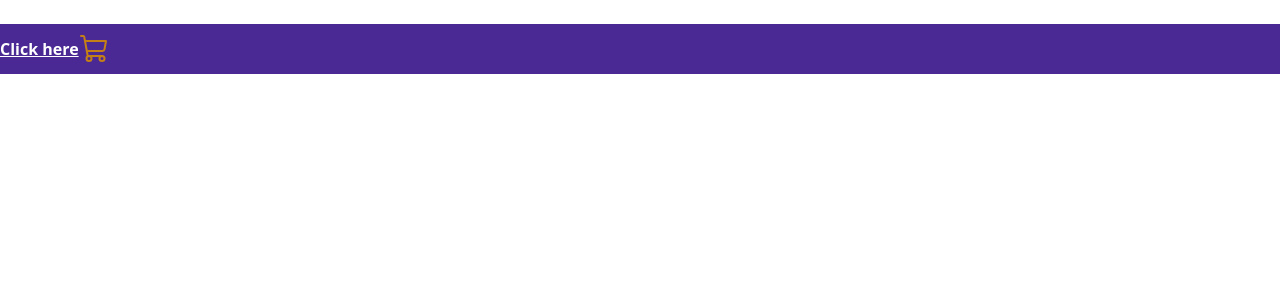
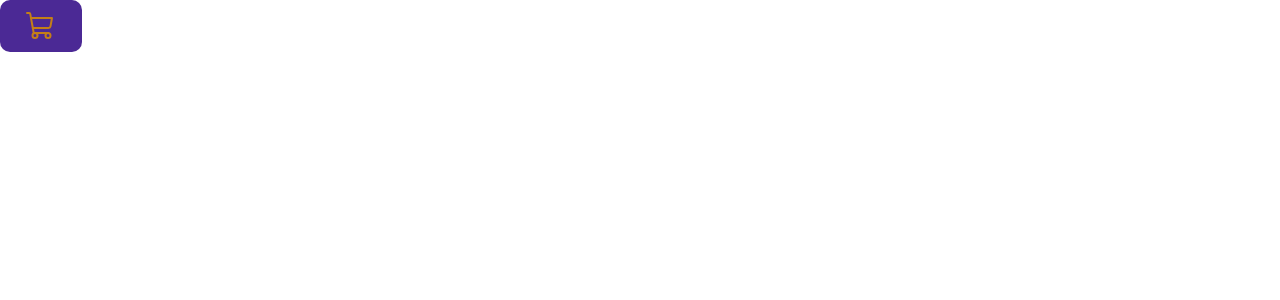
Before and after one commit to alex-britto/PDCoffe, a React (Vite) app: page / in a window 1280 px wide. Shown: the top 300 px of the page. Built offline with nearby package versions, Linux system fonts and the light colour scheme.

Commit message:
fix: layout style tweak in base component

```diff
--- a/src/App.tsx
+++ b/src/App.tsx
@@ -7,7 +7,6 @@ function App() {
   return (
     <ThemeProvider theme={defaultTheme}>
       <Button>
-        Click here{" "}
         <ShoppingCart size={32} color={defaultTheme.colors.yellow.dark} />
       </Button>
     </ThemeProvider>
--- a/src/components/Button/index.tsx
+++ b/src/components/Button/index.tsx
@@ -2,12 +2,9 @@ import { ReactNode } from "react";
 import { Container } from "./styles";
 
 interface ButtonProps {
-  title?: string;
-  children: ReactNode;
+  children?: ReactNode;
 }
 
-export function Button({ title, children }: ButtonProps) {
-  return (
-    <Container className="my-6 ml-auto items-center">{children}</Container>
-  );
+export function Button({ children }: ButtonProps) {
+  return <Container>{children}</Container>;
 }
--- a/src/components/Button/styles.ts
+++ b/src/components/Button/styles.ts
@@ -1,17 +1,12 @@
 import styled from "styled-components";
 
-export const Container = styled.div`
-  display: flex;
-  height: 50px;
-
+export const Container = styled.button`
+  padding: 10px 25px;
   background-color: ${({ theme }) => theme.colors.purple.dark};
   color: white;
-
-  text-align: right;
-  font-weight: bold;
-  text-decoration: underline;
-
-  &:hover: {
-    background-color: ${({ theme }) => theme.colors.yellow.default};
-  }
+  display: flex;
+  gap: 8px;
+  justify-content: center;
+  align-items: center;
+  border-radius: 10px;
 `;
```
